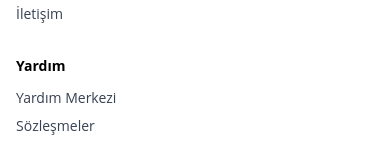
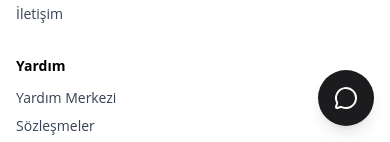
Before and after one commit to alikendir0/n11-bootcamp-final-case, a React (Vite) app in the folder frontend/: page / in a window 390 px wide. Shown: the part 702-844 px from the top of the page. Built offline with nearby package versions, Linux system fonts and the light colour scheme; no server answers.

Commit message:
feat(11-02): implement ChatAssistant shell and ChatDrawer
- Floating trigger with Turkish aria-label
- Responsive ChatDrawer: 420px desktop, full-screen mobile
- Mount ChatAssistant in Layout after AuthEventBridge

```diff
--- /dev/null
+++ b/frontend/src/components/chat/ChatAssistant.tsx
@@ -0,0 +1,21 @@
+import { useState } from 'react';
+import { MessageCircle } from 'lucide-react';
+import { ChatDrawer } from './ChatDrawer';
+
+export function ChatAssistant() {
+  const [open, setOpen] = useState(false);
+
+  return (
+    <>
+      <button
+        type="button"
+        onClick={() => setOpen(true)}
+        aria-label="Yapay Zeka Alışveriş Asistanını Aç"
+        className="fixed right-4 bottom-4 md:right-6 md:bottom-6 h-14 w-14 rounded-full bg-[#1C1C1E] text-white flex items-center justify-center shadow-lg z-50"
+      >
+        <MessageCircle size={24} />
+      </button>
+      {open && <ChatDrawer onClose={() => setOpen(false)} />}
+    </>
+  );
+}
--- /dev/null
+++ b/frontend/src/components/chat/ChatDrawer.tsx
@@ -0,0 +1,40 @@
+import { X } from 'lucide-react';
+
+interface ChatDrawerProps {
+  onClose: () => void;
+}
+
+export function ChatDrawer({ onClose }: ChatDrawerProps) {
+  return (
+    <div className="fixed inset-0 z-50 flex justify-end" role="dialog" aria-modal="true" aria-label="Yapay Zeka Alışveriş Asistanı">
+      {/* Scrim */}
+      <div
+        className="absolute inset-0 bg-black/15"
+        onClick={onClose}
+        aria-hidden="true"
+      />
+      {/* Drawer panel */}
+      <div className="relative w-screen md:w-[420px] h-[100dvh] bg-white shadow-xl flex flex-col border-l border-[#E5E7EB]">
+        {/* Header */}
+        <div className="flex items-center justify-between px-4 py-3 border-b border-[#E5E7EB]">
+          <div>
+            <h2 className="text-lg font-bold text-[#1C1C1E]">Yapay Zeka Alışveriş Asistanı</h2>
+            <p className="text-sm text-gray-600">Ürün bulma, sepet ve sipariş işlemlerinde yardımcı olur.</p>
+          </div>
+          <button
+            type="button"
+            onClick={onClose}
+            aria-label="Asistanı Kapat"
+            className="p-2 rounded hover:bg-gray-100"
+          >
+            <X size={20} />
+          </button>
+        </div>
+        {/* Body placeholder */}
+        <div className="flex-1 overflow-y-auto p-4">
+          <p className="text-gray-500">Chat content will appear here.</p>
+        </div>
+      </div>
+    </div>
+  );
+}
--- a/frontend/src/components/layout/Layout.tsx
+++ b/frontend/src/components/layout/Layout.tsx
@@ -4,6 +4,7 @@ import { CategoryNav } from './CategoryNav';
 import { Footer } from './Footer';
 import { ToastBridge } from '../feedback/ToastBridge';
 import { AuthEventBridge } from '../feedback/AuthEventBridge';
+import { ChatAssistant } from '../chat/ChatAssistant';
 
 export function Layout() {
   return (
@@ -16,6 +17,7 @@ export function Layout() {
       <Footer />
       <ToastBridge />
       <AuthEventBridge />
+      <ChatAssistant />
     </div>
   );
 }
```
